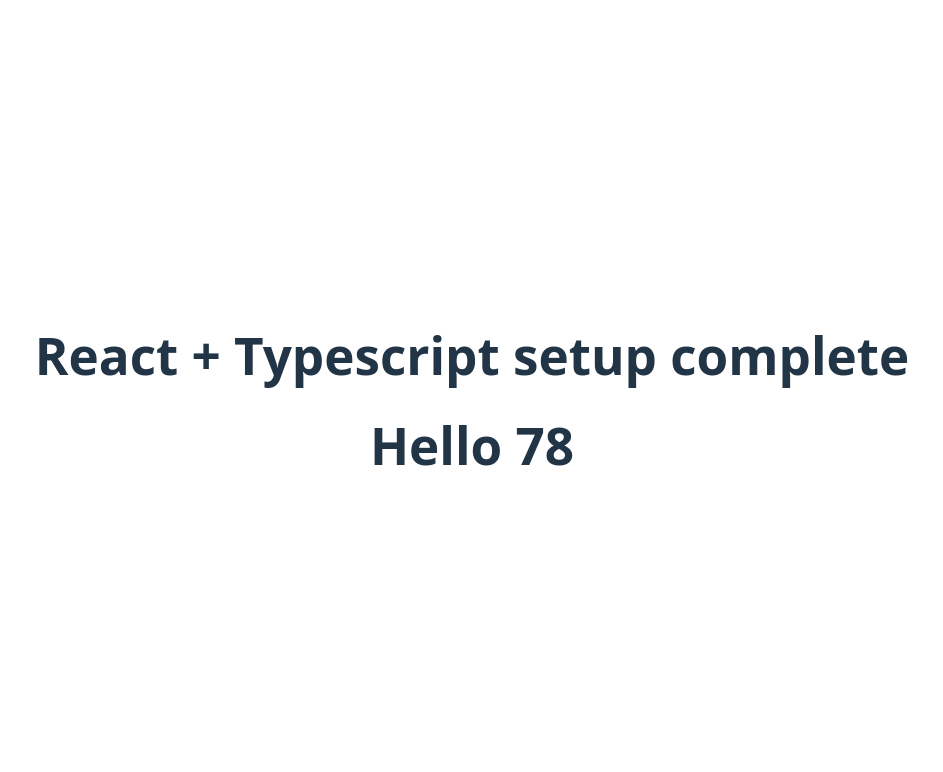
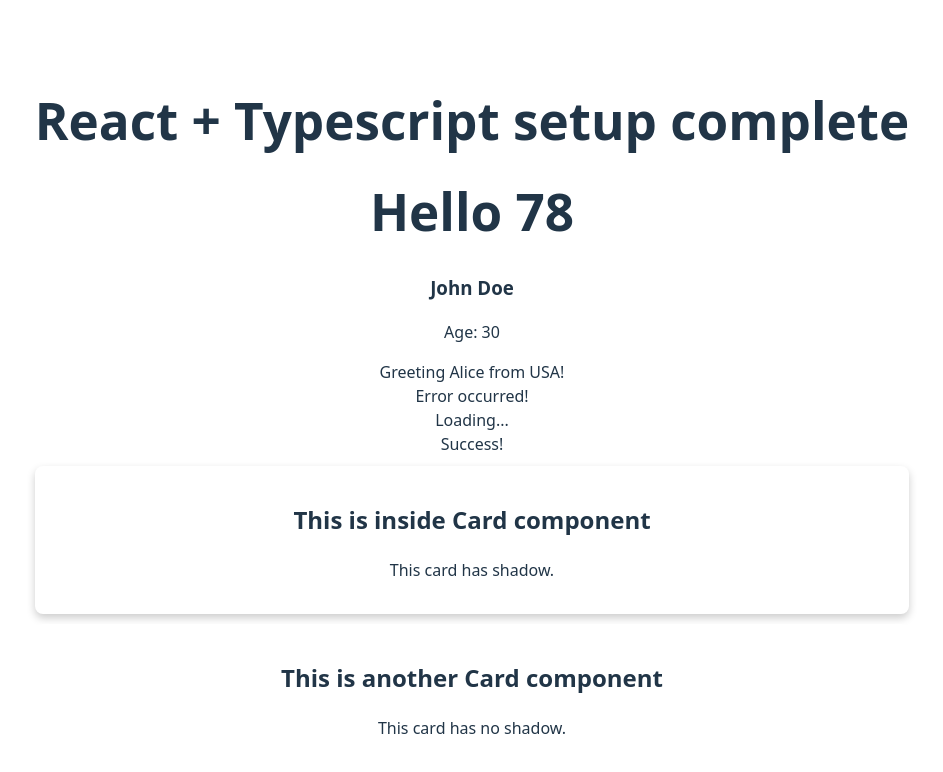
Before and after one commit to manimaduri/frontend-classes, a React (Vite) app in the folder react/react-ts-demo/: page / in a window 1280 px wide. Shown: the top 772 px of the page, without its empty margins (168-1111 px from the left). Built offline with nearby package versions, Linux system fonts and the light colour scheme.

Commit message:
props and reusablity, conditional rendering

```diff
--- a/react/react-ts-demo/src/App.tsx
+++ b/react/react-ts-demo/src/App.tsx
@@ -1,17 +1,78 @@
-import './App.css'
-import Hello from './components/Hello'
+import "./App.css";
+import Button from "./components/Button";
+import Card from "./components/Card";
+import Greeting from "./components/Greeting";
+import Hello from "./components/Hello";
+import Status from "./components/Status";
+import UserCard from "./components/UserCard";
 
 function App() {
+  const loggedIn = true;
 
   return (
-    <div>
-      <h1> React + Typescript setup complete</h1>
-      <Hello name={"78"}></Hello>
-      {/* a welcome component that accepts props title string, subtitle : string, year:number */}
-      {/* <Welcome title="this is react project" subtitle={"using typescript"} year={2026} /> */}
-       </div>
+    <Card>
+      {loggedIn ? (
+        <div>
+          <h1> React + Typescript setup complete</h1>
+          <Hello name={"78"}></Hello>
+          <UserCard name="John Doe" age={30} />
+          <Greeting name="Alice" country="USA" />
+          <Status status="error" />
+          <Status status="loading" />
+          <Status status="success" />
 
-  )
+          <Card shadow={true}>
+            <h2>This is inside Card component</h2>
+            <p>This card has shadow.</p>
+          </Card>
+          <Card>
+            <h2>This is another Card component</h2>
+            <p>This card has no shadow.</p>
+          </Card>
+        </div>
+      ) : (
+        <div>
+          <Button label="Login" />
+          <Button label="Register" variant="secondary" />
+          <Button label="Delete" variant="danger" />
+        </div>
+      )}
+    </Card>
+    //  <Card>
+    //  { loggedIn && (
+    //     <div>
+    //       <h1> React + Typescript setup complete</h1>
+    //       <Hello name={"78"}></Hello>
+    //       <UserCard name="John Doe" age={30} />
+    //       <Greeting name="Alice" country="USA" />
+    //       <Status status="error" />
+    //       <Status status="loading" />
+    //       <Status status="success" />
+
+    //       <Card shadow={true}>
+    //         <h2>This is inside Card component</h2>
+    //         <p>This card has shadow.</p>
+    //       </Card>
+    //       <Card>
+    //         <h2>This is another Card component</h2>
+    //         <p>This card has no shadow.</p>
+    //       </Card>
+    //     </div>
+    //   ) }
+
+    //   {!loggedIn && (
+    //     <div>
+    //       <Button label="Login" />
+    //       <Button label="Register" variant="secondary" />
+    //       <Button label="Delete" variant="danger" />
+    //     </div>
+    //   )}
+    // </Card>
+  );
 }
 
-export default App
+//todo : Build a reusable alert component, accept props success | error | info, message, {children}
+//[Success] Logged in successfully
+//[Error] Failed to login
+//[Info] Your session will expire in 5 minutes
+export default App;
--- /dev/null
+++ b/react/react-ts-demo/src/components/Button.tsx
@@ -0,0 +1,36 @@
+type ButtonProps = {
+  label: string;
+  variant?: "primary" | "secondary" | "danger";
+  disabled?: boolean;
+  onClick?: () => void;
+};
+const Button = (props: ButtonProps) => {
+  const { label, variant = "primary", disabled = false, onClick } = props;
+  const background = {
+    primary: "#007bff",
+    secondary: "#6c757d",
+    danger: "#dc3545",
+  };
+  const variantBg = background[variant];
+
+  return (
+    <button
+      style={{
+        backgroundColor: variantBg,
+        color: "white",
+        padding: "10px 20px",
+        border: "none",
+        borderRadius: "4px",
+        cursor: disabled ? "not-allowed" : "pointer",
+        opacity: disabled ? 0.6 : 1,
+        marginRight: "10px",
+      }}
+      disabled={disabled}
+      onClick={onClick}
+    >
+      {label}
+    </button>
+  );
+};
+
+export default Button;
--- /dev/null
+++ b/react/react-ts-demo/src/components/Card.tsx
@@ -0,0 +1,22 @@
+
+type CardProps ={
+    children: React.ReactNode;
+    shadow?: boolean;
+    padding?: string;
+}
+const Card = (props : CardProps) => {
+    const { children, shadow , padding = "16px"} = props;
+  return (
+    <div style={{
+        boxShadow: shadow ? "0 4px 8px rgba(0,0,0,0.2)" : "none",
+        padding: padding,
+        borderRadius: "8px",
+        backgroundColor: "white",
+        marginTop : "10px"
+    }}>
+        {children}
+    </div>
+  )
+}
+
+export default Card
--- /dev/null
+++ b/react/react-ts-demo/src/components/Greeting.tsx
@@ -0,0 +1,13 @@
+
+type GreetingProps = {
+    name: string;
+    country?: string;
+}
+
+const Greeting = ({ name, country ="India" }: GreetingProps) => {
+  return (
+    <div>Greeting {name} from {country}!</div>
+  )
+}
+
+export default Greeting
--- /dev/null
+++ b/react/react-ts-demo/src/components/Status.tsx
@@ -0,0 +1,18 @@
+type StatusProps = {
+    status : "success" | "error" | "loading";
+}
+
+const Status = (props: StatusProps) => {
+    const { status } = props;
+    if(status === "loading"){
+        return <div>Loading...</div>
+    }
+    if(status === "error"){
+        return <div>Error occurred!</div>
+    }
+  return (
+    <div>Success!</div>
+  )
+}
+
+export default Status
--- /dev/null
+++ b/react/react-ts-demo/src/components/UserCard.tsx
@@ -0,0 +1,16 @@
+type UserCardProps = {
+    name: string;
+    age?: number;
+}
+
+const UserCard = (props : UserCardProps ) => {
+    const { name, age } = props;
+  return (
+    <div>
+        <h3>{name}</h3>
+        {age && <p>Age: {age}</p>}
+    </div>
+  )
+}
+
+export default UserCard
```
